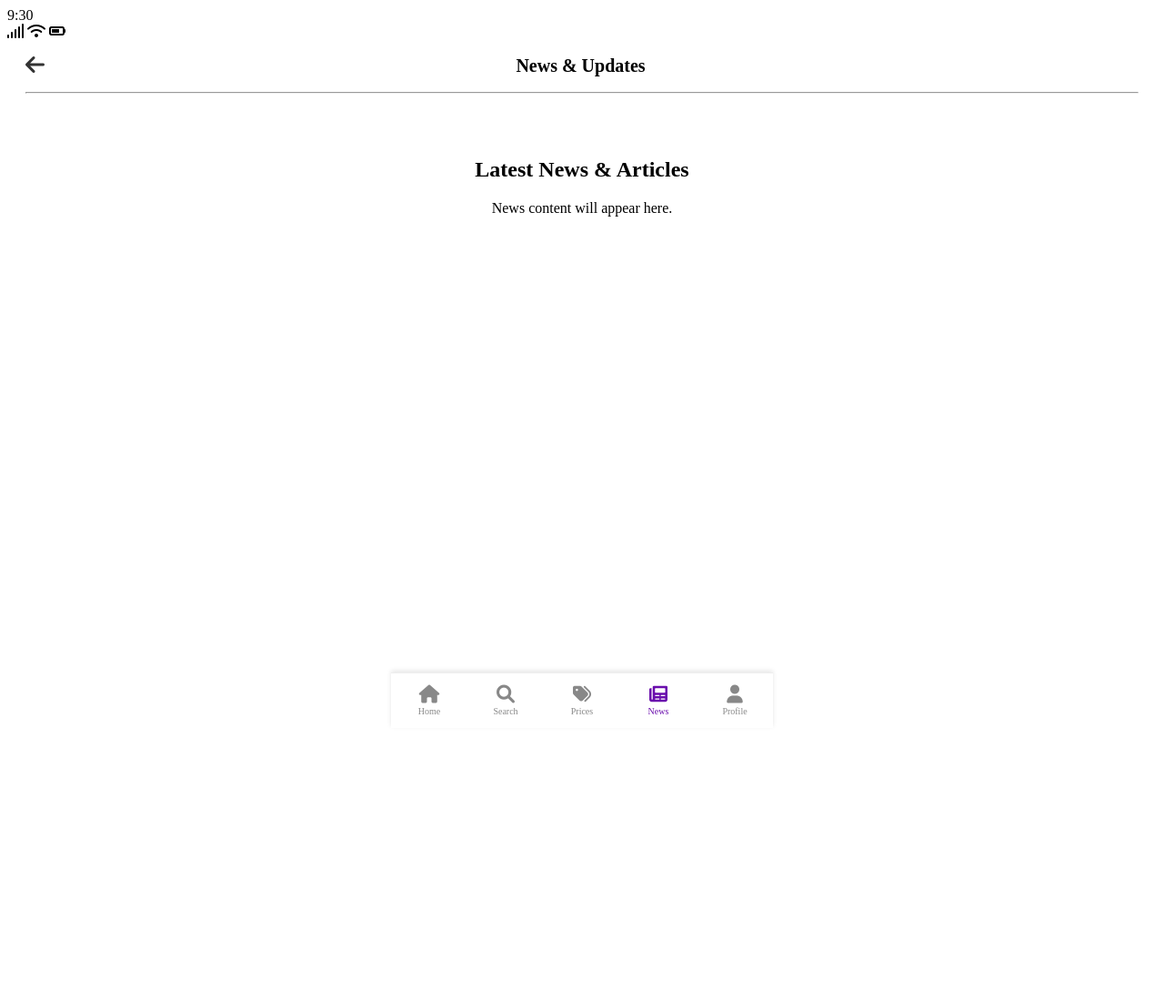
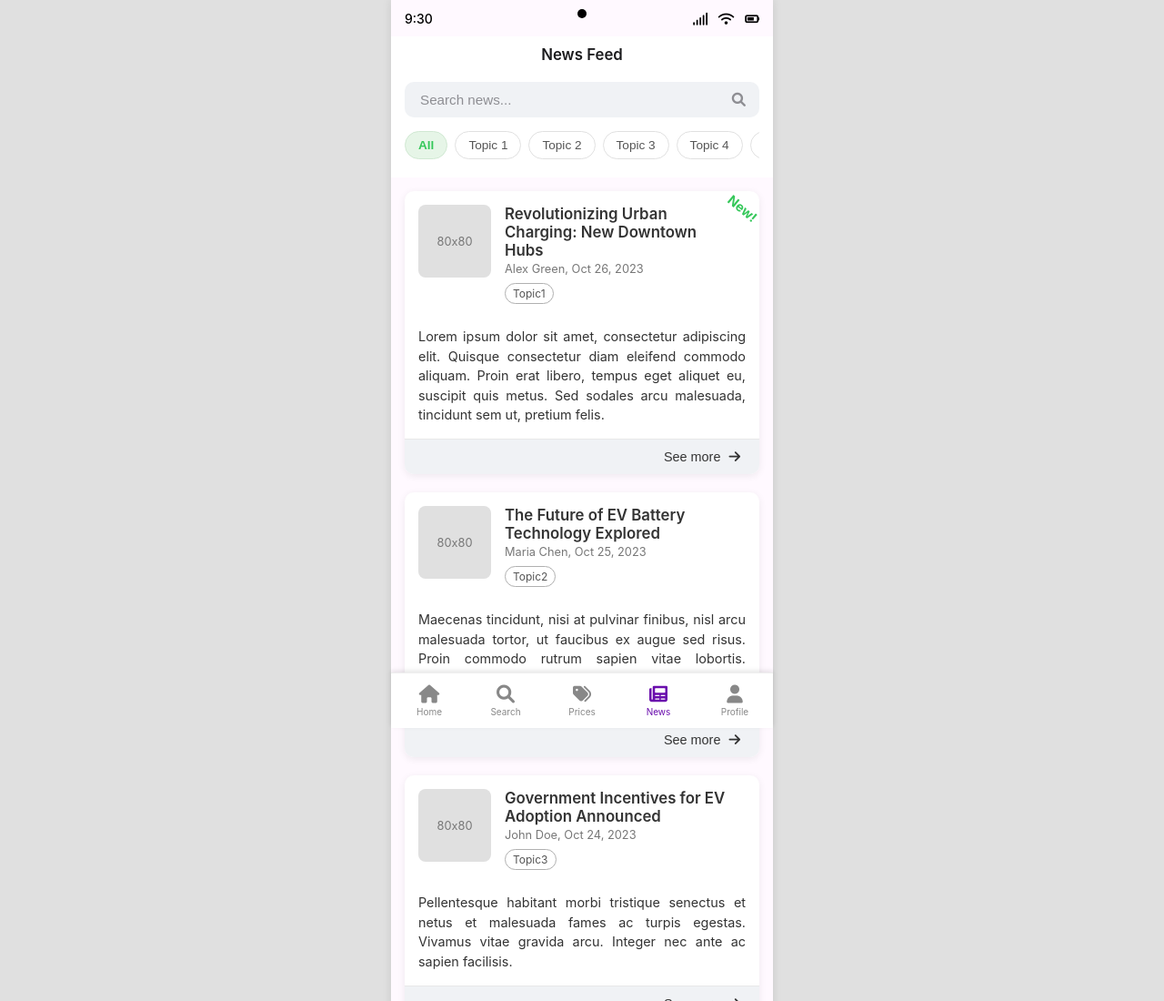
Before and after one commit to JBFer/MultiPower, a plain HTML site: page news.html in a window 1280 px wide. Shown: the top 1100 px of the page at 91% size. Before the commit the page ends 800 px from the top, so only its background shows below. Drawn offline with Linux system fonts and the light colour scheme.

Commit message:
news_feed

```diff
--- a/css/enterpriseProfileStyle.css
+++ b/css/enterpriseProfileStyle.css
@@ -1,7 +1,7 @@
 body {
     margin: 0;
     font-family: -apple-system, BlinkMacSystemFont, 'Segoe UI', Roboto, Helvetica, Arial, sans-serif;
-    background-color: #FFF9FF; /* Light lavender/pinkish background from other pages */
+    background-color: #e0e0e0; /* Updated to match indexStyle.css */
     color: #333;
     display: flex;
     justify-content: center;
--- /dev/null
+++ b/css/newsStyle.css
@@ -0,0 +1,236 @@
+body {
+    margin: 0;
+    font-family: -apple-system, BlinkMacSystemFont, 'Segoe UI', Roboto, Helvetica, Arial, sans-serif;
+    background-color: #e0e0e0; /* Updated to match indexStyle.css */
+    color: #333;
+    display: flex;
+    justify-content: center;
+    align-items: flex-start;
+    min-height: 100vh;
+}
+
+.app-container {
+    width: 100%;
+    max-width: 420px;
+    min-height: 100vh;
+    background-color: #FFF9FF;
+    box-shadow: 0 0 10px rgba(0,0,0,0.1);
+    display: flex;
+    flex-direction: column;
+    position: relative;
+    padding-bottom: 70px; /* Space for bottom navigation bar */
+}
+
+/* Status Bar (Consistent) */
+.status-bar-placeholder {
+    padding: 5px 15px; display: flex; justify-content: space-between; align-items: center;
+    font-size: 14px; color: #000; height: 30px; background-color: #FFF9FF;
+}
+.status-bar-placeholder .time { font-weight: 500; }
+.notch-placeholder {
+    width: 10px; height: 10px; background-color: #000; border-radius: 50%;
+    position: absolute; left: 50%; transform: translateX(-50%); top: 10px;
+}
+.status-icons i { margin-left: 8px; }
+
+/* Page Header for News */
+.app-header-news {
+    background-color: #fff; /* White background for header area */
+    /* border-bottom: 1px solid #f0f0f0; */ /* Removed to match searchStyle.css .app-header */
+}
+.main-header-news {
+    display: flex;
+    justify-content: space-between; /* Changed to match searchStyle.css .main-header */
+    align-items: center;
+    padding: 10px 15px; /* Changed to match searchStyle.css .main-header */
+    /* height: 26px; */ /* Removed to match searchStyle.css .main-header (no fixed height) */
+}
+.main-header-news h1 {
+    font-size: 1.05em; /* Match search.html h1 */
+    font-weight: 600; /* Match search.html h1 */
+    margin: 0;
+    color: #1c1c1e; /* Match search.html h1 */
+    text-align: center;
+    flex-grow: 1;
+}
+/* Optional: if you add icons back like search.html
+.main-header-news .header-icon {
+    font-size: 1.2em;
+    color: #444;
+}
+.main-header-news .header-icon-link {
+    text-decoration: none;
+} */
+
+
+/* Search and Filter Section for News */
+.search-filter-section-news {
+    padding: 10px 15px 15px 15px;
+    background-color: #fff; /* White background */
+    /* border-bottom: 1px solid #f0f0f0; */ /* Optional separator */
+}
+.search-bar-news { /* Style like search.html's search bar */
+    display: flex;
+    align-items: center;
+    background-color: #f0f2f5;
+    border-radius: 10px;
+    padding: 10px 15px;
+    margin-bottom: 15px;
+}
+.search-bar-news input {
+    flex-grow: 1;
+    border: none;
+    background-color: transparent;
+    outline: none;
+    font-size: 0.95em;
+    color: #333;
+}
+.search-bar-news input::placeholder {
+    color: #8e8e93;
+}
+.search-icon-news {
+    color: #8e8e93;
+    font-size: 0.95em;
+}
+
+.topic-filter-buttons-news { /* Style like search.html's filter buttons */
+    display: flex;
+    gap: 8px;
+    overflow-x: auto;
+    padding-bottom: 5px;
+    scrollbar-width: none;
+    -ms-overflow-style: none;
+}
+.topic-filter-buttons-news::-webkit-scrollbar {
+    display: none;
+}
+.topic-filter-btn {
+    background-color: #fff;
+    border: 1px solid #e0e0e0;
+    color: #555;
+    padding: 7px 14px;
+    border-radius: 18px;
+    font-size: 0.85em;
+    font-weight: 500;
+    cursor: pointer;
+    white-space: nowrap;
+    transition: background-color 0.2s, color 0.2s, border-color 0.2s;
+}
+.topic-filter-btn.active {
+    background-color: #e6f5e7;
+    color: #34c759;
+    border-color: #d0e8d2;
+    font-weight: 600;
+}
+
+/* News Feed Content */
+.news-feed-content {
+    flex-grow: 1;
+    overflow-y: auto;
+    padding: 15px; /* Padding around the list of articles */
+    background-color: #FFF9FF; /* Match page background */
+}
+
+.news-article-card {
+    background-color: #ffffff; /* White card */
+    border-radius: 10px;
+    box-shadow: 0 2px 8px rgba(0,0,0,0.07);
+    margin-bottom: 20px;
+    overflow: hidden; /* To contain the "See more" bar and clip overflowing pseudo-elements */
+    position: relative; /* For the "New!" badge */
+}
+
+.news-article-card.is-new::after {
+    content: "New!";
+    position: absolute;
+    top: 50px;
+    right: -18px; /* Changed from -30px to make the badge visible */
+    /*background-color: #ff3b30; /*Red for "New!" badge */
+    color: #34c759;
+    padding: 3px 30px 3px 10px; /* Padding to make the slanted effect */
+    font-size: 0.90em;
+    font-weight: bold;
+    transform: rotate(40deg) translateY(-50%);
+    transform-origin: top right;
+    line-height: 1.2;
+}
+
+
+.article-main-content {
+    padding: 15px;
+    display: flex;
+    gap: 15px;
+}
+
+.article-image-placeholder {
+    width: 80px; /* Approximate from image */
+    height: 80px;
+    background-color: #e0e0e0;
+    border-radius: 8px;
+    display: flex;
+    justify-content: center;
+    align-items: center;
+    font-size: 0.8em;
+    color: #777;
+    flex-shrink: 0;
+    text-align: center;
+}
+
+.article-text-content {
+    flex-grow: 1;
+}
+.article-text-content h3 {
+    font-size: 1.05em;
+    font-weight: 600;
+    margin: 0 10px 3px 0;
+}
+.article-meta {
+    font-size: 0.8em;
+    color: #777;
+    margin-bottom: 8px;
+}
+.article-topic-tag {
+    display: inline-block;
+    border: 1px solid #b0b0b0;
+    color: #555;
+    padding: 3px 8px;
+    border-radius: 12px;
+    font-size: 0.75em;
+    margin-bottom: 10px;
+}
+
+.article-summary {
+    font-size: 0.9em;
+    color: #333;
+    line-height: 1.5;
+    text-align: justify; /* Align text to both left and right */
+    /* For text truncation:
+    display: -webkit-box;
+    -webkit-line-clamp: 3;
+    -webkit-box-orient: vertical;
+    overflow: hidden;
+    text-overflow: ellipsis;
+    */
+    margin: 0; /* Keep existing margin rule */
+    padding: 0 15px 15px 15px; /* Add padding: 0 top, 15px right, 15px bottom, 15px left */
+}
+
+.see-more-bar {
+    display: flex;
+    justify-content: flex-end;
+    align-items: center;
+    padding: 10px 15px;
+    background-color: #f0f2f5; /* Light grey bar */
+    border-top: 1px solid #e8e8e8;
+}
+.see-more-button {
+    background: none;
+    border: none;
+    color: #333;
+    font-weight: 500;
+    font-size: 0.9em;
+    cursor: pointer;
+}
+.see-more-button i {
+    margin-left: 5px;
+}
--- /dev/null
+++ b/js/newsScript.js
@@ -0,0 +1,185 @@
+document.addEventListener('DOMContentLoaded', function() {
+    const newsSearchInput = document.getElementById('newsSearchInput');
+    const topicFilterButtons = document.querySelectorAll('.topic-filter-btn');
+    const newsArticlesList = document.getElementById('news-articles-list');
+
+    const dummyNewsData = [
+        {
+            id: 1,
+            title: "Revolutionizing Urban Charging: New Downtown Hubs",
+            author: "Alex Green",
+            date: "Oct 26, 2023",
+            topic: "topic1",
+            imageText: "80x80",
+            summary: "Lorem ipsum dolor sit amet, consectetur adipiscing elit. Quisque consectetur diam eleifend commodo aliquam. Proin erat libero, tempus eget aliquet eu, suscipit quis metus. Sed sodales arcu malesuada, tincidunt sem ut, pretium felis.",
+            isNew: true,
+            enterpriseId: "enterprise_a_001" // Example
+        },
+        {
+            id: 2,
+            title: "The Future of EV Battery Technology Explored",
+            author: "Maria Chen",
+            date: "Oct 25, 2023",
+            topic: "topic2",
+            imageText: "80x80",
+            summary: "Maecenas tincidunt, nisi at pulvinar finibus, nisl arcu malesuada tortor, ut faucibus ex augue sed risus. Proin commodo rutrum sapien vitae lobortis. Praesent vel eros vulputate, pretium nunc vel, egestas orci.",
+            isNew: false,
+            enterpriseId: "enterprise_b_002" // Example
+        },
+        {
+            id: 3,
+            title: "Government Incentives for EV Adoption Announced",
+            author: "John Doe",
+            date: "Oct 24, 2023",
+            topic: "topic3",
+            imageText: "80x80",
+            summary: "Pellentesque habitant morbi tristique senectus et netus et malesuada fames ac turpis egestas. Vivamus vitae gravida arcu. Integer nec ante ac sapien facilisis.",
+            isNew: false
+        },
+        {
+            id: 4,
+            title: "Enterprise X Launches Solar-Powered Charging Stations",
+            author: "Jane Smith",
+            date: "Oct 23, 2023",
+            topic: "topic1",
+            imageText: "80x80",
+            summary: "Aenean commodo ligula eget dolor. Aenean massa. Cum sociis natoque penatibus et magnis dis parturient montes, nascetur ridiculus mus. Donec quam felis.",
+            isNew: true,
+            enterpriseId: "enterprise_x_003" // Example
+        },
+        {
+            id: 5,
+            title: "Navigating Long-Distance EV Travel: Tips and Tricks",
+            author: "Sam Wilson",
+            date: "Oct 22, 2023",
+            topic: "topic4",
+            imageText: "80x80",
+            summary: "Nullam dictum felis eu pede mollis pretium. Integer tincidunt. Cras dapibus. Vivamus elementum semper nisi. Aenean vulputate eleifend tellus.",
+            isNew: false
+        },
+        {
+            id: 6,
+            title: "Smart Grids and EV Charging: A Synergistic Future",
+            author: "Dr. Eva Rostova",
+            date: "Oct 21, 2023",
+            topic: "topic5",
+            imageText: "80x80",
+            summary: "Donec vitae sapien ut libero venenatis faucibus. Nullam quis ante. Etiam sit amet orci eget eros faucibus tincidunt. Duis leo. Sed fringilla mauris sit amet nibh.",
+            isNew: false
+        }
+    ];
+
+    let currentTopicFilter = "all";
+    let currentSearchTerm = "";
+    let currentEnterpriseFilter = null;
+
+    function renderNewsArticles() {
+        newsArticlesList.innerHTML = ''; // Clear existing articles
+
+        let filteredNews = dummyNewsData;
+
+        // 1. Filter by enterprise_id (from URL)
+        if (currentEnterpriseFilter) {
+            filteredNews = filteredNews.filter(article => article.enterpriseId === currentEnterpriseFilter);
+        }
+
+        // 2. Filter by topic button
+        if (currentTopicFilter !== "all") {
+            filteredNews = filteredNews.filter(article => article.topic === currentTopicFilter);
+        }
+
+        // 3. Filter by search term (title or summary)
+        if (currentSearchTerm) {
+            const searchTermLower = currentSearchTerm.toLowerCase();
+            filteredNews = filteredNews.filter(article =>
+                article.title.toLowerCase().includes(searchTermLower) ||
+                article.summary.toLowerCase().includes(searchTermLower)
+            );
+        }
+
+        if (filteredNews.length === 0) {
+            newsArticlesList.innerHTML = '<p class="no-results">No news articles found matching your criteria.</p>';
+            return;
+        }
+
+        filteredNews.forEach(article => {
+            const articleCard = document.createElement('div');
+            articleCard.classList.add('news-article-card');
+            if (article.isNew) {
+                articleCard.classList.add('is-new');
+            }
+
+            // Updated HTML structure: summary is now outside article-text-content
+            // and after article-main-content
+            articleCard.innerHTML = `
+                <div class="article-main-content">
+                    <div class="article-image-placeholder">${article.imageText}</div>
+                    <div class="article-text-content">
+                        <h3>${article.title}</h3>
+                        <div class="article-meta">
+                            <span>${article.author}, ${article.date}</span>
+                        </div>
+                        <span class="article-topic-tag">${article.topic.charAt(0).toUpperCase() + article.topic.slice(1)}</span>
+
+                    </div>
+                </div>
+                <p class="article-summary">${article.summary}</p>
+                <div class="see-more-bar">
+                    <button class="see-more-button" data-article-id="${article.id}">
+                        See more <i class="fas fa-arrow-right"></i>
+                    </button>
+                </div>
+            `;
+            newsArticlesList.appendChild(articleCard);
+        });
+
+        // Add event listeners to "See more" buttons
+        document.querySelectorAll('.see-more-button').forEach(button => {
+            button.addEventListener('click', function() {
+                const articleId = this.dataset.articleId;
+                alert(`"See more" clicked for article ID: ${articleId}. Full article view to be implemented.`);
+                // In a real app, you might navigate to a detailed article page:
+                // window.location.href = `article_detail.html?id=${articleId}`;
+            });
+        });
+    }
+
+    // --- Event Listeners for Filters ---
+    topicFilterButtons.forEach(button => {
+        button.addEventListener('click', function() {
+            topicFilterButtons.forEach(btn => btn.classList.remove('active'));
+            this.classList.add('active');
+            currentTopicFilter = this.dataset.topic;
+            renderNewsArticles();
+        });
+    });
+
+    newsSearchInput.addEventListener('input', function() {
+        currentSearchTerm = this.value;
+        renderNewsArticles();
+    });
+
+    // --- Handle Enterprise Filter from URL ---
+    function initializeFilters() {
+        const params = new URLSearchParams(window.location.search);
+        const enterpriseIdFromUrl = params.get('enterprise_id');
+        const newsPageTitle = document.querySelector('.main-header-news h1');
+
+        if (enterpriseIdFromUrl) {
+            currentEnterpriseFilter = enterpriseIdFromUrl;
+            if (newsPageTitle) {
+                 // Find enterprise name (mockup)
+                const enterpriseName = enterpriseIdFromUrl.replace(/_/g, " ").replace(/\b\w/g, l => l.toUpperCase()); // Simple name format
+                newsPageTitle.textContent = `News for ${enterpriseName}`;
+            }
+            // Optionally, disable or hide topic filters if showing enterprise-specific news
+            // document.querySelector('.topic-filter-buttons-news').style.display = 'none';
+        } else if (newsPageTitle) {
+            newsPageTitle.textContent = "News Feed";
+        }
+
+        renderNewsArticles(); // Initial render
+    }
+
+    initializeFilters();
+});
--- a/news.html
+++ b/news.html
@@ -3,14 +3,10 @@
 <head>
     <meta charset="UTF-8">
     <meta name="viewport" content="width=device-width, initial-scale=1.0, maximum-scale=1.0, user-scalable=no">
-    <title>News</title>
+    <title>News Feed</title>
     <link rel="stylesheet" href="https://cdnjs.cloudflare.com/ajax/libs/font-awesome/6.0.0-beta3/css/all.min.css">
-    <link rel="stylesheet" href="css/style.css"> <!-- Or a specific newsStyle.css -->
-    <link rel="stylesheet" href="css/navigation.css"> <!-- CSS for the new bottom navigation -->
-    <style>
-        .app-container { padding-bottom: 70px; /* Space for bottom nav */ }
-        .main-content { text-align: center; padding-top: 50px; }
-    </style>
+    <link rel="stylesheet" href="css/newsStyle.css">
+    <link rel="stylesheet" href="css/navigation.css"> <!-- For the bottom navigation bar -->
 </head>
 <body>
     <div class="app-container">
@@ -25,18 +21,38 @@
             </div>
         </div>
 
-         <header class="page-header" style="display: flex; justify-content: space-between; align-items: center; padding: 15px 20px;">
-            <a href="index.html" style="color: #333; font-size: 24px;"><i class="fas fa-arrow-left"></i></a>
-            <h1 style="font-size: 20px; margin: 0; text-align: center; flex-grow: 1;">News & Updates</h1>
-            <div style="width: 24px;"></div> <!-- Spacer -->
+        <!-- Page Header (Consistent with search.html style) -->
+        <header class="app-header-news">
+            <div class="main-header-news">
+                <!-- No back button, but could add one if this is a sub-page of something else -->
+                <!-- <a href="index.html" class="header-icon-link"><i class="fas fa-home header-icon"></i></a> -->
+                <h1>News Feed</h1>
+                <!-- <a href="profile.html" class="header-icon-link"><i class="fas fa-user header-icon"></i></a> -->
+            </div>
         </header>
-        <hr class="header-divider" style="margin: 0 20px;">
 
+        <!-- Search and Filter Section -->
+        <div class="search-filter-section-news">
+            <div class="search-bar-news">
+                <input type="text" id="newsSearchInput" placeholder="Search news...">
+                <i class="fas fa-search search-icon-news"></i>
+            </div>
+            <div class="topic-filter-buttons-news">
+                <button class="topic-filter-btn active" data-topic="all">All</button>
+                <button class="topic-filter-btn" data-topic="topic1">Topic 1</button>
+                <button class="topic-filter-btn" data-topic="topic2">Topic 2</button>
+                <button class="topic-filter-btn" data-topic="topic3">Topic 3</button>
+                <button class="topic-filter-btn" data-topic="topic4">Topic 4</button>
+                <button class="topic-filter-btn" data-topic="topic5">Topic 5</button>
+                <button class="topic-filter-btn" data-topic="topic6">Topic 6</button>
+            </div>
+        </div>
 
-        <main class="main-content">
-            <h2>Latest News & Articles</h2>
-            <p>News content will appear here.</p>
-            <!-- Add news article cards later -->
+        <!-- News Articles List -->
+        <main class="news-feed-content">
+            <div id="news-articles-list">
+                <!-- News articles will be injected here by JavaScript -->
+            </div>
         </main>
 
         <!-- Reusable Bottom Navigation Bar -->
@@ -63,6 +79,7 @@
             </a>
         </nav>
     </div>
+    <script src="js/newsScript.js"></script>
     <script src="js/navigation.js"></script>
 </body>
 </html>
```
